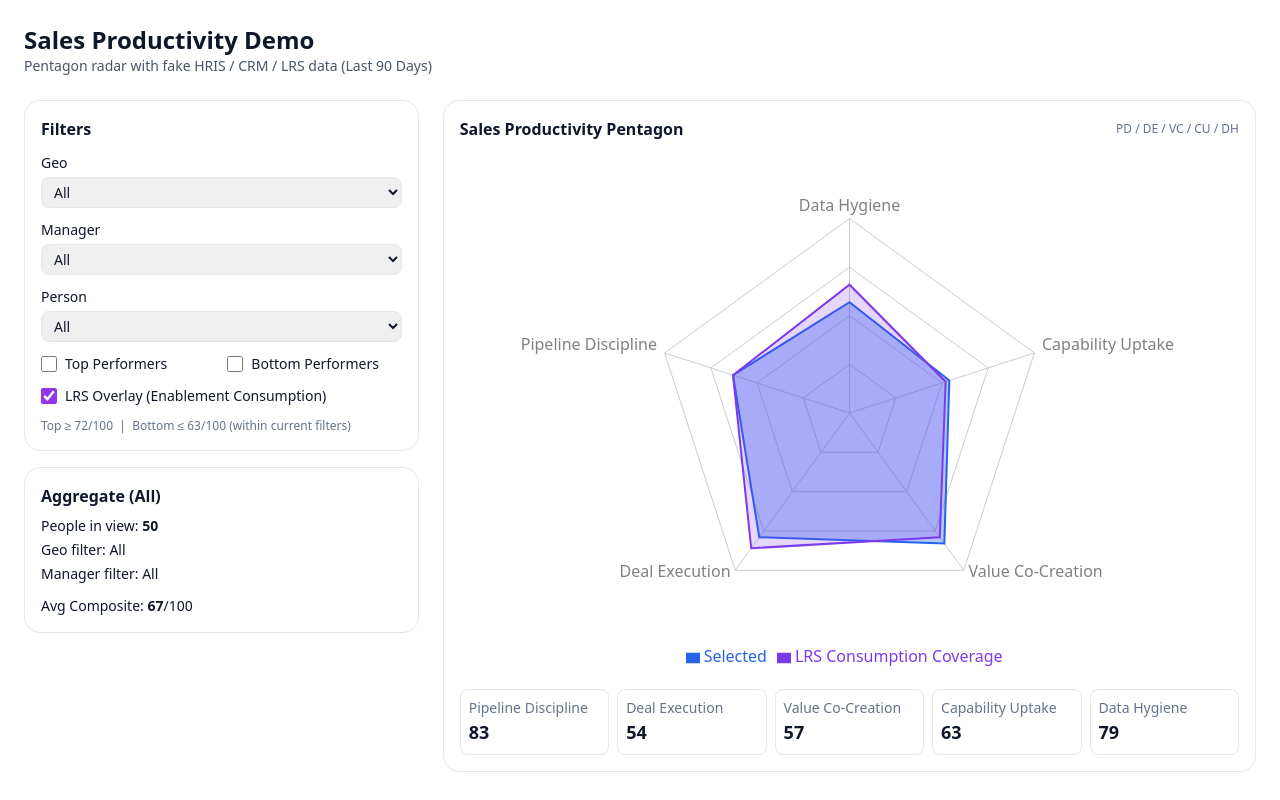
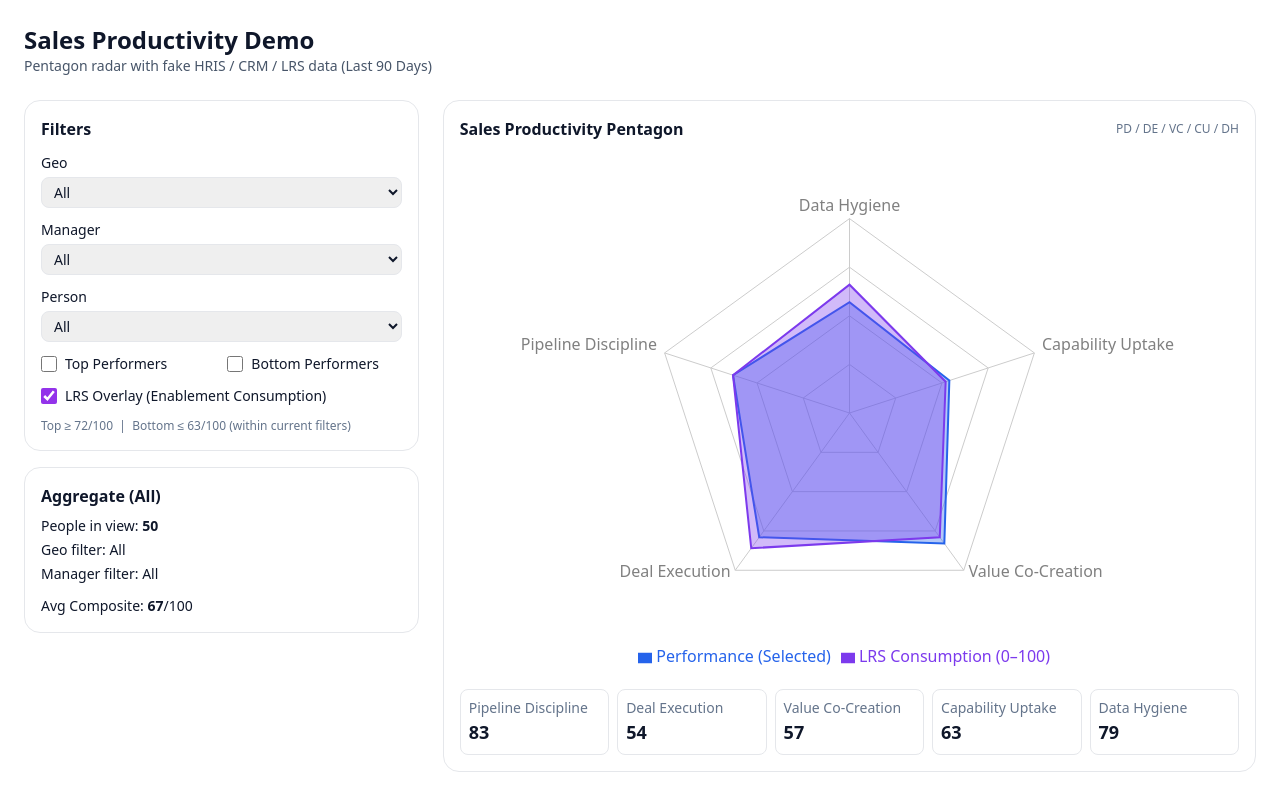
Before and after one commit to ashishvarghese242/sales-productivity-demo, a React (Vite) app: page / in a window 1280 px wide. Built offline with nearby package versions, Linux system fonts and the light colour scheme.

Commit message:
Update RadarPentagon.jsx

```diff
--- a/src/components/RadarPentagon.jsx
+++ b/src/components/RadarPentagon.jsx
@@ -21,14 +21,13 @@ export default function RadarPentagon({ data, showTop, showBottom, showLRS }) {
   return (
     <div className="w-full h-[520px]">
       <ResponsiveContainer>
-        {/* startAngle/endAngle chosen so the pentagon base is horizontal at the bottom */}
+        {/* Base is flat/horizontal with polygon grid (no circular rings) */}
         <RadarChart data={data} startAngle={-126} endAngle={234}>
-          {/* Polygon grid, straight edges, no circular rings */}
           <PolarGrid gridType="polygon" radialLines={true} />
           <PolarAngleAxis dataKey="lever" />
-          {/* Hide numeric radius ticks; just use the polygon levels visually */}
           <PolarRadiusAxis angle={90} domain={[0, 100]} tick={false} />
 
+          {/* Show both performance & LRS values clearly in the tooltip */}
           <Tooltip
             formatter={(val, name) => [`${Math.round(val ?? 0)}`, name]}
             labelFormatter={(label) => `${label}`}
@@ -36,7 +35,7 @@ export default function RadarPentagon({ data, showTop, showBottom, showLRS }) {
 
           {/* Selected entity (All or Person) */}
           <Radar
-            name="Selected"
+            name="Performance (Selected)"
             dataKey="selectedScore"
             stroke="#2563EB"     // blue-600
             fill="#2563EB"
@@ -69,11 +68,11 @@ export default function RadarPentagon({ data, showTop, showBottom, showLRS }) {
 
           {showLRS && (
             <Radar
-              name="LRS Consumption Coverage"
+              name="LRS Consumption (0–100)"
               dataKey="lrsOverlay"
               stroke="#7c3aed"    // purple-600
               fill="#7c3aed"
-              fillOpacity={0.2}
+              fillOpacity={0.35}
               strokeWidth={2}
             />
           )}
```
